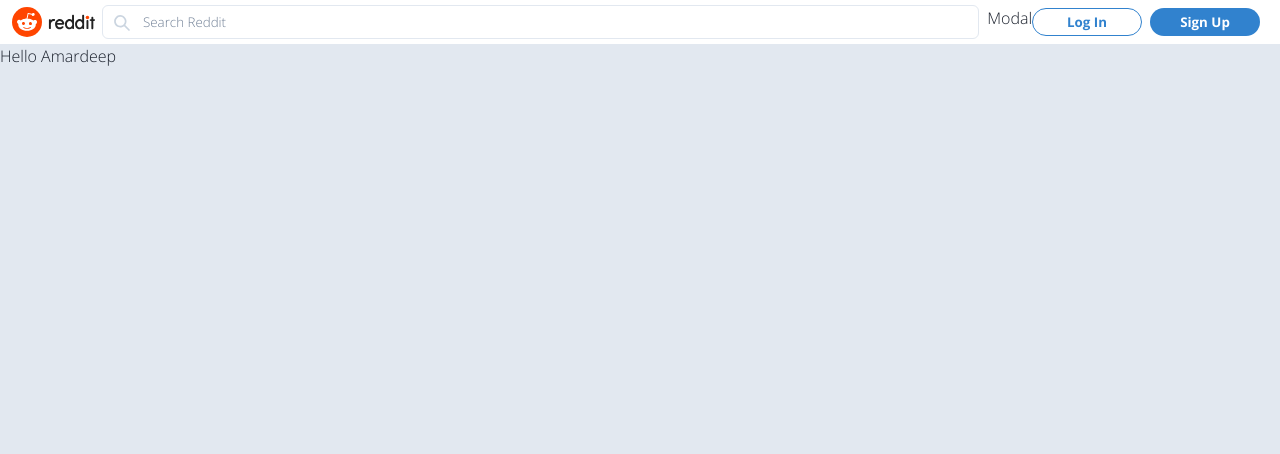
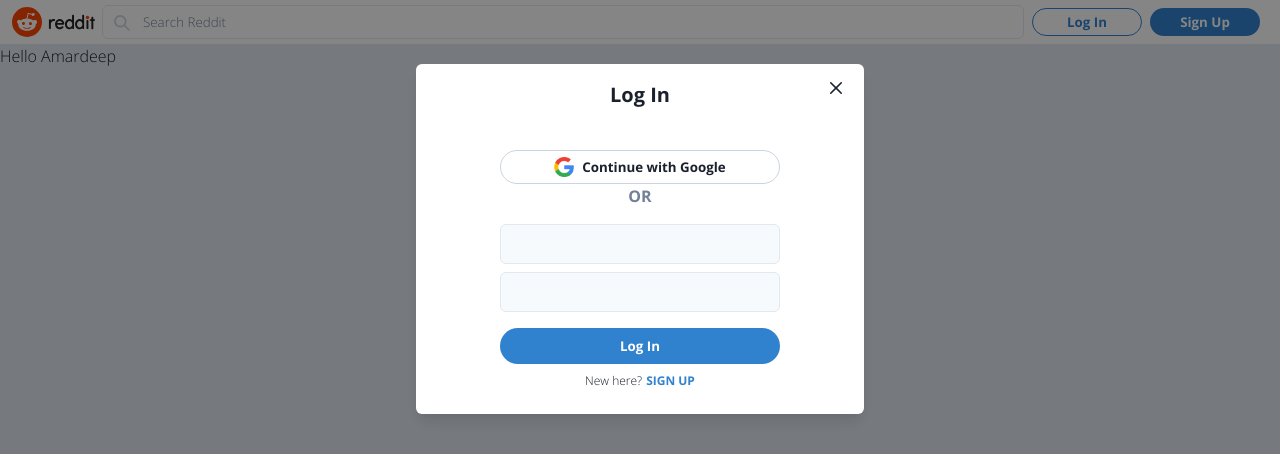
Before and after one commit to punyprogrammer/Reddit-clone, a Next.js app: page / in a window 1280 px wide. Both pictures are taken after a click on the button "Log In". Shown: the top 454 px of the page. Built offline with nearby package versions, Linux system fonts and the light colour scheme.

Commit message:
add-auth-modals

```diff
--- /dev/null
+++ b/src/atoms/authModalAtom.ts
@@ -0,0 +1,15 @@
+import { atom} from "recoil"
+export interface AuthModalState{
+    open:boolean;
+    view:"login"|"signup"|"resetPassword";
+
+}
+const defaultModalState : AuthModalState={
+    open:false,
+    view:'login'
+
+}
+export const authModalState=atom<AuthModalState>({
+    key:'authModalState',
+    default:defaultModalState,
+})
--- /dev/null
+++ b/src/components/Modal/Auth/AuthInputs.tsx
@@ -0,0 +1,30 @@
+import { Flex } from '@chakra-ui/react';
+import React from 'react';
+import {useRecoilValue} from "recoil"
+import { authModalState } from '../../../atoms/authModalAtom';
+import  Login from "./Login"
+import SignUp from './SignUp';
+
+// type AuthInputsProps = {
+
+// };
+const authToRender={
+    "login":<Login/>,
+    "signup":<SignUp/>,
+    "resetPassword":<h1>Hello</h1>
+
+}
+
+const AuthInputs:React.FC = () => {
+    const  modalState=useRecoilValue(authModalState);
+
+
+    return (<>
+        <Flex direction="column" align="center" width="100%" >
+           {authToRender[modalState.view]}
+
+        </Flex>
+    </>
+    )
+}
+export default AuthInputs;
--- a/src/components/Modal/Auth/AuthModal.tsx
+++ b/src/components/Modal/Auth/AuthModal.tsx
@@ -1,13 +1,68 @@
 import React from 'react';
+import {
+    Modal,
+    ModalOverlay,
+    ModalContent,
+    ModalHeader,
+    ModalFooter,
+    ModalBody,
+    ModalCloseButton,
+    useDisclosure,
+    Button,
+    Flex,
+    Text,
+  } from '@chakra-ui/react'
+import {useRecoilState} from "recoil"
+import { authModalState } from '../../../atoms/authModalAtom';
+import AuthInputs from './AuthInputs';
+import OAuthButtons from './OAuthButtons';
 
 
-
+const viewTitleMap={
+    "login":"Log In",
+    "signup":"Sign Up",
+    "resetPassword":"Reset Password"
+}
 const AuthModal:React.FC = () => {
 
+    const [modalState,setModalState]=useRecoilState(authModalState);
+    const handleClose=()=>{
+        setModalState((prev)=>({
+            ...prev,
+            open:false,
+        }))
+    }
     return (
-        <>
-        Modal
-        </>
+      <>
+        <Modal isOpen={modalState.open} onClose={handleClose}>
+          <ModalOverlay />
+          <ModalContent>
+            <ModalHeader textAlign="center">{viewTitleMap[modalState.view]}</ModalHeader>
+            <ModalCloseButton />
+            <ModalBody
+            display="flex"
+            flexDirection="column"
+            alignItems="center"
+            justifyContent="center"
+            pb={6}
+            >
+            <Flex
+            direction="column"
+            align="center"
+            justify="center"
+            width="70%"
+
+            >
+                <OAuthButtons/>
+                <Text color="gray.500" fontWeight={700}>OR</Text>
+                <AuthInputs/>
+
+            </Flex>
+
+            </ModalBody>
+          </ModalContent>
+        </Modal>
+      </>
     )
 }
 export default AuthModal;
--- /dev/null
+++ b/src/components/Modal/Auth/Login.tsx
@@ -0,0 +1,70 @@
+import { Button, Flex, Input, Text } from '@chakra-ui/react'
+import React, { useState } from 'react'
+import { useSetRecoilState } from 'recoil'
+import { authModalState } from '../../../atoms/authModalAtom'
+
+type LoginProps = {}
+
+const Login: React.FC<LoginProps> = () => {
+  const setAuthModalState=useSetRecoilState(authModalState)
+  const [loginForm, setLoginForm] = useState({
+    email: '',
+    password: ''
+  })
+  const onSubmit=()=>{
+
+  }
+  const onChange=(event:React.ChangeEvent<HTMLInputElement>)=>{
+    setLoginForm(prev=>({
+        ...prev,
+        [event.target.name]:event.target.value
+    }))
+  }
+
+  return (
+    <form onSubmit={onSubmit}>
+      <Input required name='email' type='email'mt={4} mb={2} onChange={onChange} fontSize='10pt'
+      bg="gray.50"
+      _placeholder={{color:"gray.500"}}
+      _hover={{
+        bg:"white",
+        border:"1px solid",
+        borderColor:"blue.500"
+      }}
+      _focus={{
+        outline:"none",
+        bg:"white",
+        border:"1px solid",
+        borderColor:"blue.500"
+      }}
+
+      />
+      <Input required name='password' type='password' mb={2} onChange={onChange} fontSize='10pt'
+       bg="gray.50"
+       _placeholder={{color:"gray.500"}}
+       _hover={{
+         bg:"white",
+         border:"1px solid",
+         borderColor:"blue.500"
+       }}
+       _focus={{
+         outline:"none",
+         bg:"white",
+         border:"1px solid",
+         borderColor:"blue.500"
+       }}/>
+      <Button type="submit" width="100%" height="36px" mb={2} mt={2}>Log In</Button>
+      <Flex fontSize='9pt' justifyContent="center">
+        <Text mr={1}>New here?</Text>
+        <Text color="blue.500" fontWeight={700} cursor="pointer"
+        onClick={()=>setAuthModalState((prev)=>({
+          ...prev,
+          view:'signup'
+        }))}
+        >SIGN UP</Text>
+
+      </Flex>
+    </form>
+  )
+}
+export default Login
--- /dev/null
+++ b/src/components/Modal/Auth/OAuthButtons.tsx
@@ -0,0 +1,17 @@
+import { Button, Flex, Image } from '@chakra-ui/react';
+import React from 'react';
+
+
+
+const OAuthButtons:React.FC = () => {
+
+   return (
+    <Flex direction="column" width="100%" mt={4}>
+        <Button variant="oauth">
+            <Image src="/images/googlelogo.png" height="20px"  mr={2}/>
+            Continue with Google
+        </Button>
+    </Flex>
+   )
+}
+export default OAuthButtons;
--- /dev/null
+++ b/src/components/Modal/Auth/SignUp.tsx
@@ -0,0 +1,88 @@
+import { Input, Button, Flex, Text } from '@chakra-ui/react';
+import React, { useState } from 'react';
+import { useSetRecoilState } from 'recoil';
+import { authModalState } from '../../../atoms/authModalAtom';
+
+
+
+const SignUp:React.FC = () => {
+    const setAuthModalState=useSetRecoilState(authModalState)
+  const [signUpForm, setSignUpForm] = useState({
+    email: '',
+    password: '',
+    confirmPassword:'',
+  })
+  const onSubmit=()=>{
+
+  }
+  const onChange=(event:React.ChangeEvent<HTMLInputElement>)=>{
+   setSignUpForm(prev=>({
+        ...prev,
+        [event.target.name]:event.target.value
+    }))
+  }
+
+  return (
+    <form onSubmit={onSubmit}>
+      <Input required name='email' type='email' mt={4} mb={2} onChange={onChange} fontSize='10pt'
+      bg="gray.50"
+      placeholder="Enter Your Email"
+      _placeholder={{color:"gray.500"}}
+      _hover={{
+        bg:"white",
+        border:"1px solid",
+        borderColor:"blue.500"
+      }}
+      _focus={{
+        outline:"none",
+        bg:"white",
+        border:"1px solid",
+        borderColor:"blue.500"
+      }}
+
+      />
+      <Input required name='password' type='password' mb={2} onChange={onChange} fontSize='10pt'
+       bg="gray.50"
+       placeholder="Enter Your Password"
+       _placeholder={{color:"gray.500"}}
+       _hover={{
+         bg:"white",
+         border:"1px solid",
+         borderColor:"blue.500"
+       }}
+       _focus={{
+         outline:"none",
+         bg:"white",
+         border:"1px solid",
+         borderColor:"blue.500"
+       }}/>
+      <Input required name='confirmPassword' type='password' mb={2} onChange={onChange} fontSize='10pt'
+       bg="gray.50"
+       placeholder="Please Confirm Your Password"
+       _placeholder={{color:"gray.500"}}
+       _hover={{
+         bg:"white",
+         border:"1px solid",
+         borderColor:"blue.500"
+       }}
+       _focus={{
+         outline:"none",
+         bg:"white",
+         border:"1px solid",
+         borderColor:"blue.500"
+       }}/>
+      <Button type="submit" width="100%" height="36px" mb={2} mt={2}>Log In</Button>
+      <Flex fontSize='9pt' justifyContent="center">
+        <Text mr={1}>Already a redditor?</Text>
+        <Text color="blue.500" fontWeight={700} cursor="pointer"
+        onClick={()=>setAuthModalState((prev)=>({
+          ...prev,
+          view:'login'
+        }))}
+        >LOG IN</Text>
+
+      </Flex>
+    </form>
+  )
+}
+export default SignUp;
--- a/src/components/Navbar/RightContent/AuthButtons.tsx
+++ b/src/components/Navbar/RightContent/AuthButtons.tsx
@@ -1,11 +1,10 @@
 import { Button } from '@chakra-ui/react';
 import React from 'react';
+import  {useSetRecoilState} from 'recoil'
+import { authModalState } from '../../../atoms/authModalAtom';
 
-// type AuthButtonsProps = {
-
-// };
-
-const AuthButtons:React.FC<AuthButtonsProps> = () => {
+const AuthButtons:React.FC = () => {
+    const setAuthModalState=useSetRecoilState(authModalState);
 
     return (
         <>
@@ -13,12 +12,14 @@
         display={{base:'none',sm:'flex'}}
         width={{base:"70px",md:"110px"}}
         mr={2}
+        onClick={()=>setAuthModalState({open:true,view:'login'})}
         >Log In</Button>
 
         <Button  height="28px"
        display={{base:'none',sm:'flex'}}
        width={{base:"70px",md:"110px"}}
        mr={2}
+       onClick={()=>setAuthModalState({open:true,view:'signup'})}
         >Sign Up</Button>
 
         </>
--- a/src/pages/_app.tsx
+++ b/src/pages/_app.tsx
@@ -3,9 +3,12 @@
 import   {ChakraProvider} from  '@chakra-ui/react'
 import {theme} from "../chakra/theme"
 import Layout from '../components/Layout/Layout'
+import { RecoilRoot } from 'recoil'
 
 function MyApp({ Component, pageProps }: AppProps) {
   return  (
+    <RecoilRoot>
+
     <ChakraProvider theme={theme}>
       <Layout>
 
@@ -13,6 +16,7 @@
       </Layout>
 
     </ChakraProvider>
+    </RecoilRoot>
   )
 }
 
```
